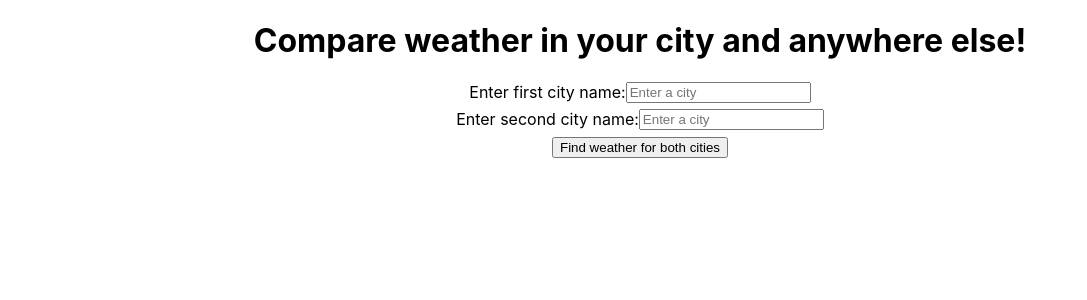
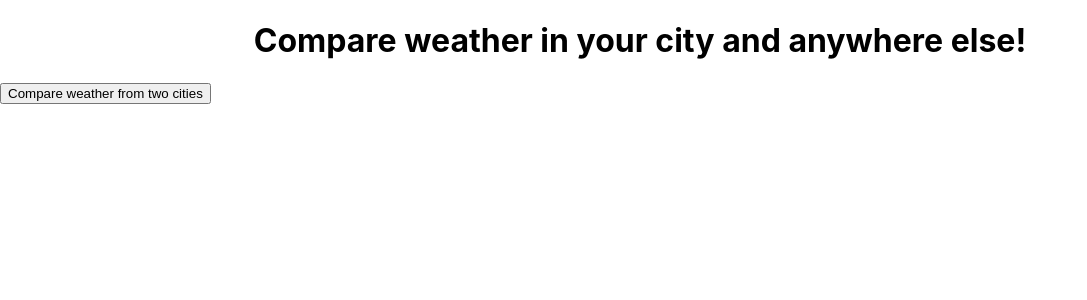
Before and after one commit to linneat/mit-vejr, a React (Create React App) app: page / in a window 1280 px wide. Shown: the top 300 px of the page, without its empty margins (0-1087 px from the left). Built offline with nearby package versions, Linux system fonts and the light colour scheme.

Commit message:
home routing install

```diff
--- a/package.json
+++ b/package.json
@@ -8,7 +8,8 @@
     "@testing-library/user-event": "^7.2.1",
     "react": "^16.13.1",
     "react-dom": "^16.13.1",
-    "react-scripts": "3.4.1"
+    "react-scripts": "3.4.1",
+    "react-router-dom": "^5.1.2"
   },
   "scripts": {
     "start": "react-scripts start",
--- a/src/App.js
+++ b/src/App.js
@@ -1,11 +1,11 @@
 import React from "react";
 import "./App.css";
-import Home from "./Home";
+import HomeRouting from "./HomeRouting";
 
 function App() {
   return (
     <div className="appWrap">
-      <Home/>
+      <HomeRouting/>
     </div>
   );
 }
--- a/src/CompareTemp.js
+++ b/src/CompareTemp.js
@@ -59,7 +59,9 @@ export default class CompareTemp extends Component {
   render() {
     return (
       <div className="appWrap">
-
+        <h1 className="heading">
+          Compare weather in your city and anywhere else!
+        </h1>
         <div className="inputWrap">
           <label className="inputLabel">
             Enter first city name:
@@ -81,13 +83,18 @@ export default class CompareTemp extends Component {
               onChange={this.handleChangeCity2}
             />
           </label>
-        <button className="button" onClick={this.findWeather}>Find weather for both cities</button>
+          <button className="button" onClick={this.findWeather}>
+            Find weather for both cities
+          </button>
         </div>
         {this.state.inputCity1 !== "" &&
         this.state.inputCity2 !== "" &&
         this.state.showWeather ? (
           <div>
-            <div className="compareTemp">It is {this.tempDifference()} degrees higher in {this.highestTempCity()}</div>
+            <div className="compareTemp">
+              It is {this.tempDifference()} degrees higher in{" "}
+              {this.highestTempCity()}
+            </div>
             <WeatherInfo
               city={this.state.inputCity1}
               callBackFromParent={this.callBackTempChild1}
--- a/src/Home.js
+++ /dev/null
@@ -1,17 +0,0 @@
-import React, { Component } from "react";
-import CompareTemp from "./CompareTemp";
-
-export default class Home extends Component {
-
-  render() {
-    return (
-      <div className="appWrap">
-        <h1 className="heading">
-          Compare weather in your city and anywhere else!
-        </h1>
-
-        <CompareTemp></CompareTemp>
-      </div>
-    );
-  }
-}
--- /dev/null
+++ b/src/HomePage.js
@@ -0,0 +1,20 @@
+import React, { Component } from "react";
+import HomeRouting from "./HomeRouting";
+import { Link } from "react-router-dom";
+
+export default class HomePage extends Component {
+  render() {
+    return (
+      <div className="appWrap">
+        <h1 className="heading">
+          Compare weather in your city and anywhere else!
+        </h1>
+        <Link to={"/comparetemp"}>
+          <button>
+            Compare weather from two cities
+          </button>
+        </Link>
+      </div>
+    );
+  }
+}
--- /dev/null
+++ b/src/HomeRouting.js
@@ -0,0 +1,21 @@
+import React, { Component } from "react";
+import { HashRouter as Router, Route, Switch } from "react-router-dom";
+import CompareTemp from "./CompareTemp";
+import HomePage from "./HomePage";
+
+
+export default class HomeRouting extends Component {
+
+  render() {
+    return (
+      <div>
+        <Router>
+          <Switch>
+            <Route path="/" exact component={HomePage} />
+            <Route path="/comparetemp" exact component={CompareTemp} />
+          </Switch>
+        </Router>
+      </div>
+    );
+  }
+}
```
Also changed, not shown: 2 other files (tests, documents, lock files or other folders). Lines whose indentation alone changed are shown as unchanged.
